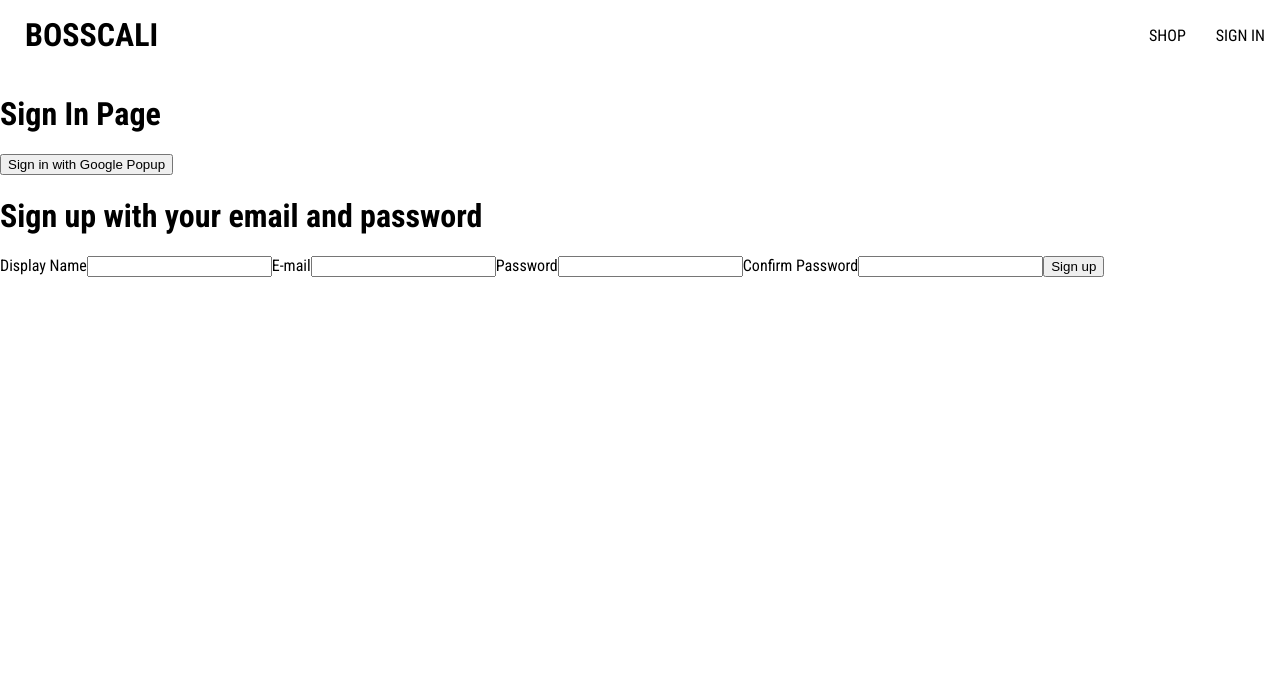
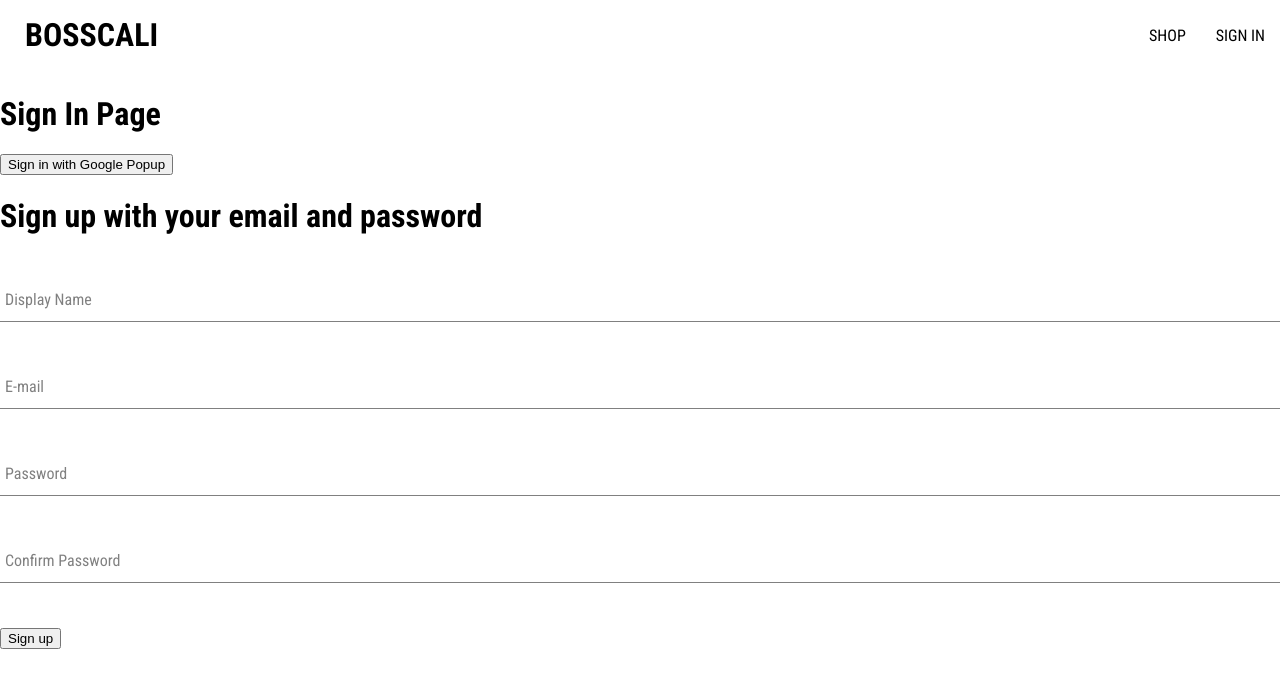
Before and after one commit to vbozcali/bzc-commerce, a React (Create React App) app: page /sign-in in a window 1280 px wide. Shown: the top 688 px of the page. Built offline with nearby package versions, Linux system fonts and the light colour scheme.

Commit message:
Creating Form Input Component and Styling

```diff
--- /dev/null
+++ b/src/components/form-input/form-input.component.jsx
@@ -0,0 +1,15 @@
+import './form-input.styles.scss';
+
+const FormInput = ({ label, ...otherProps }) => {
+    return (
+        <div className="group">
+            {label && (
+                <label className={`${otherProps.value.length > 0 ? 'shrink' : ''} form-input-label`}>{label}</label>
+            )}
+
+            <input className='form-input' {...otherProps} />
+        </div>
+    )
+}
+
+export default FormInput;
--- /dev/null
+++ b/src/components/form-input/form-input.styles.scss
@@ -0,0 +1,54 @@
+$sub-color: grey;
+$main-color: black;
+
+@mixin shrinkLabel {
+  top: -14px;
+  font-size: 12px;
+  color: $main-color;
+}
+
+.group {
+  position: relative;
+  margin: 45px 0;
+
+  .form-input {
+    background: none;
+    background-color: white;
+    color: $sub-color;
+    font-size: 18px;
+    padding: 10px 10px 10px 5px;
+    display: block;
+    width: 100%;
+    border: none;
+    border-radius: 0;
+    border-bottom: 1px solid $sub-color;
+    margin: 25px 0;
+
+    &:focus {
+      outline: none;
+    }
+
+    &:focus ~ .form-input-label {
+      @include shrinkLabel();
+    }
+  }
+
+  input[type='password'] {
+    letter-spacing: 0.3em;
+  }
+
+  .form-input-label {
+    color: $sub-color;
+    font-size: 16px;
+    font-weight: normal;
+    position: absolute;
+    pointer-events: none;
+    left: 5px;
+    top: 10px;
+    transition: 300ms ease all;
+
+    &.shrink {
+      @include shrinkLabel();
+    }
+  }
+}
--- a/src/components/sign-up-form/sign-up-form.component.jsx
+++ b/src/components/sign-up-form/sign-up-form.component.jsx
@@ -1,5 +1,6 @@
 import { useState } from "react";
 import { createAuthUserWithEmailAndPassword, createUserDocumentFromAuth } from "../../utils/firebase/firebase.utils";
+import FormInput from "../form-input/form-input.component";
 
 const defaultFormFields = {
     'displayName': '',
@@ -54,17 +55,13 @@
             <h1>Sign up with your email and password</h1>
 
             <form onSubmit={(e) => { handleSubmit(e) }}>
-                <label>Display Name</label>
-                <input type="text" required onChange={handleChange} name="displayName" value={displayName} />
+                <FormInput label="Display Name" type="text" required onChange={handleChange} name="displayName" value={displayName} />
 
-                <label>E-mail</label>
-                <input type="email" required onChange={handleChange} name="email" value={email} />
+                <FormInput label="E-mail" type="email" required onChange={handleChange} name="email" value={email} />
 
-                <label>Password</label>
-                <input type="password" required onChange={handleChange} name="password" value={password} />
+                <FormInput label="Password" type="password" required onChange={handleChange} name="password" value={password} />
 
-                <label>Confirm Password</label>
-                <input type="password" required onChange={handleChange} name="confirmPassword" value={confirmPassword} />
+                <FormInput label="Confirm Password" type="password" required onChange={handleChange} name="confirmPassword" value={confirmPassword} />
 
                 <button type="submit">Sign up</button>
             </form>
--- a/src/utils/firebase/firebase.utils.js
+++ b/src/utils/firebase/firebase.utils.js
@@ -1,4 +1,5 @@
 import { initializeApp } from "firebase/app";
+
 import {
     getAuth,
     signInWithPopup,
```
Also changed, not shown: src/routes/sign-in/sign-in.component.jsx (line endings or trailing spaces).
